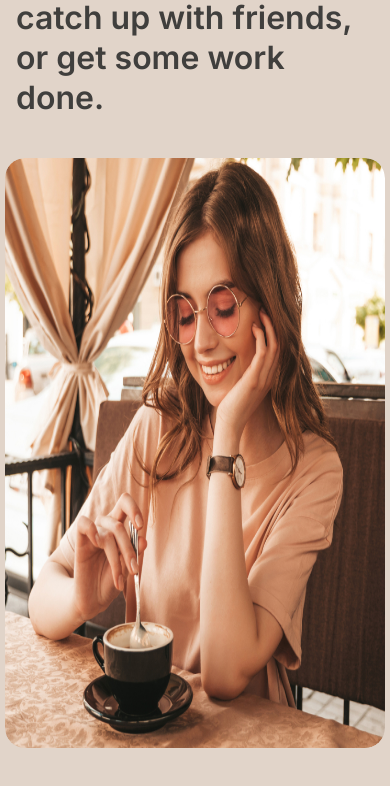
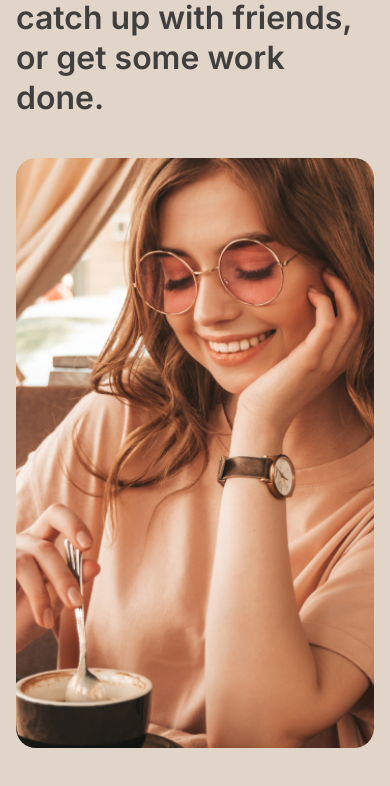
Before and after one commit to HoneySafonovets/rsschool-landing-page, a website built with Vite: page landing-page/landing-page/index.html in a window 390 px wide. Shown: the part 1727-2513 px from the top of the page. Built offline with nearby package versions, Linux system fonts and the light colour scheme; files whose address does not match are found by name.

Commit message:
fix: photo in about section for 768px, 380px

```diff
--- a/landing-page/landing-page/src/scss/blocks/_about.scss
+++ b/landing-page/landing-page/src/scss/blocks/_about.scss
@@ -85,16 +85,16 @@
 
   .about__gallery-item {
     display: block;
-    width: 688px;
-    height: 590px;
-    transform: scale(100%);
+    // width: 688px;
+    // height: 590px;
+    transform: scale(105%);
     transition: transform 0.3s ease-in;
     border-radius: 20px;
   }
 
   .about__child-left:first-child, .about__child-right:last-child {
-    width: 688px;
-    height: 590px;
+    width: 100%;
+    // height: 590px;
   }
 
   .about__nowrap {
@@ -109,24 +109,25 @@
 // Media styles
 @media (max-width: 715px) {
   .about__child-left:first-child, .about__child-right:last-child {
-    // max-width: 100%;
+    max-width: 100%;
     display: flex;
     overflow: hidden;
-    height: 590px;
+    // max-height: 348px;
+    transition: all 0.3s ease-in;
   }
 
   .about__gallery-left, .about__gallery-right {
-    max-width: 380px;
+    // max-width: 380px;
   }
 
-  .about__item-container {
-    display: flex;
-    justify-content: center;
-    align-items: center;
-    overflow: hidden;
-    max-width: 380px;
-    height: 590px;
-  }
+  // .about__item-container {
+  //   display: flex;
+  //   justify-content: center;
+  //   align-items: center;
+  //   overflow: hidden;
+  //   max-width: 380px;
+  //   height: 590px;
+  // }
 
   .about__title {
     text-align: start;
@@ -137,16 +138,76 @@
   }
 }
 
+@media screen and (max-width: 715px) {
+  .about__gallery-item {
+    display: block;
+    // width: 688px;
+    // height: 590px;
+    transform: scale(150%);
+    transition: transform 0.3s ease-in;
+    border-radius: 20px;
+  }
+}
+
+@media screen and (max-width: 480px) {
+  .about__child-left:first-child, .about__child-right:last-child {
+    // max-width: 100%;
+    // display: flex;
+    // overflow: hidden;
+    // height: 100%;
+    max-height: 590px;
+    transition: all 0.3s ease-in;
+
+  }
+
+  .about__gallery-item {
+    display: block;
+    // width: 688px;
+    // height: 590px;
+    transform: scale(210%);
+    transition: transform 0.3s ease-in;
+    border-radius: 20px;
+  }
+}
+
 @media screen and (hover: hover) {
   // Styles for scale img
   .about__gallery-item:hover {
-    transform: scale(100%);
+    transform: scale(210%);
     transition: all 0.3s ease-in;
     // border-radius: 60px;
   }
 
-  // .about__gallery-item:not(:hover) {
-  //   transform: scale(100%);
-  //   transition: transform 0.3s ease-in;
-  // }
+  .about__gallery-item:not(:hover) {
+    transform: scale(200%);
+    transition: transform 0.3s ease-in;
+  }
 }
+
+@media screen and (hover: hover) and (max-width: 1365px) {
+  // Styles for scale img
+  .about__gallery-item:hover {
+    transform: scale(95%);
+    transition: all 0.3s ease-in;
+    // border-radius: 60px;
+  }
+
+  .about__gallery-item:not(:hover) {
+    transform: scale(105%);
+    transition: transform 0.3s ease-in;
+  }
+}
+
+@media screen and (hover: hover) and (max-width: 480px) {
+  // Styles for scale img
+  .about__gallery-item:hover {
+    transform: scale(200%);
+    transition: all 0.3s ease-in;
+    // border-radius: 60px;
+  }
+
+  .about__gallery-item:not(:hover) {
+    transform: scale(210%);
+    transition: transform 0.3s ease-in;
+  }
+}
```
